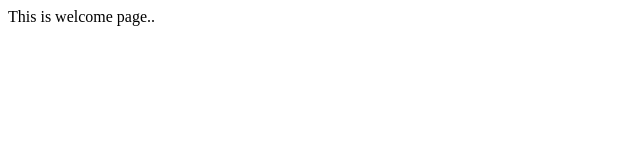
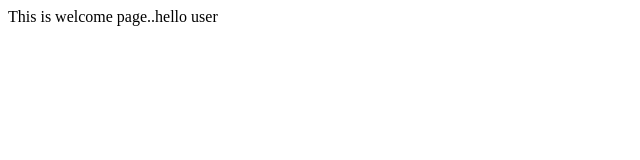
Before and after one commit to globant-sachin/SampleWebApplication, a plain HTML site: page WebContent/index.html in a window 1280 px wide. Shown: the full height of the page, 0-640 px from the left. Drawn offline with Linux system fonts and the light colour scheme.

Commit message:
hello user text added

```diff
--- a/WebContent/index.html
+++ b/WebContent/index.html
@@ -5,6 +5,6 @@
 <title>SampleWebApplication</title>
 </head>
 <body>
-This is welcome page..
+This is welcome page..hello user
 </body>
 </html>
```
